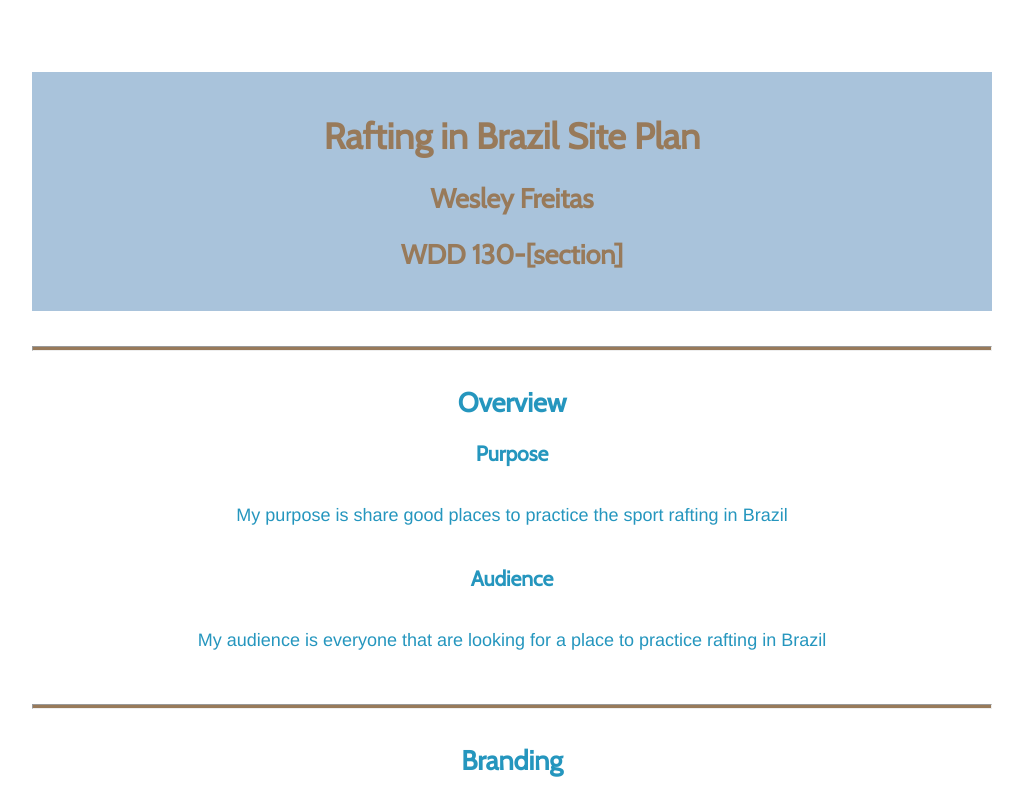
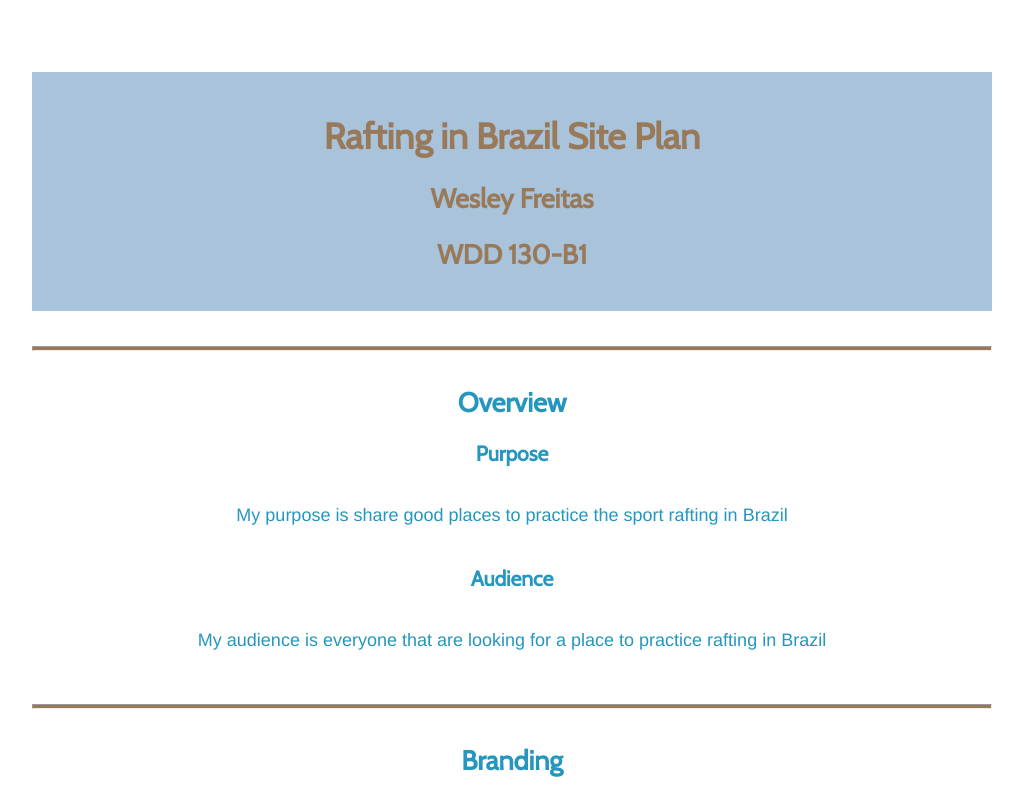
Before and after one commit to WesleyFerreiraDeFreitas/wdd130, a plain HTML site: page wwr/site-plan-rafting.html in a window 1280 px wide. Shown: the top 796 px of the page, without its empty margins (128-1151 px from the left). Drawn offline with nearby package versions, Linux system fonts and the light colour scheme; a web font is replaced by a local one.

Commit message:
added the section number

```diff
--- a/wwr/site-plan-rafting.html
+++ b/wwr/site-plan-rafting.html
@@ -12,7 +12,7 @@
   <header>
     <h1>Rafting in Brazil Site Plan</h1>
     <h2>Wesley Freitas</h2>
-    <h2>WDD 130-[section]</h2>
+    <h2>WDD 130-B1</h2>
     <!-- In the header above, add the name of your site, your name and class number. For example if you are in section 3 you would put WDD 130-03 -->
   </header>
   <main>
```
